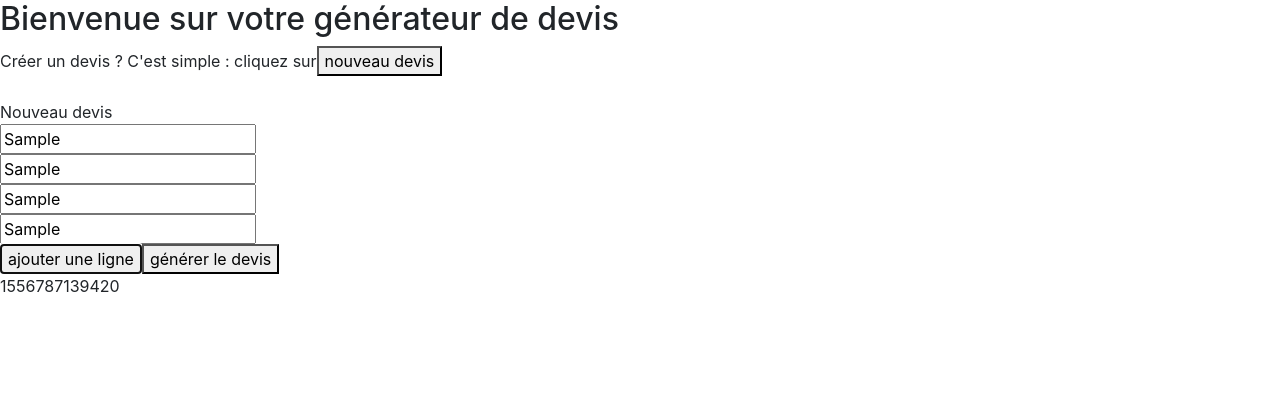
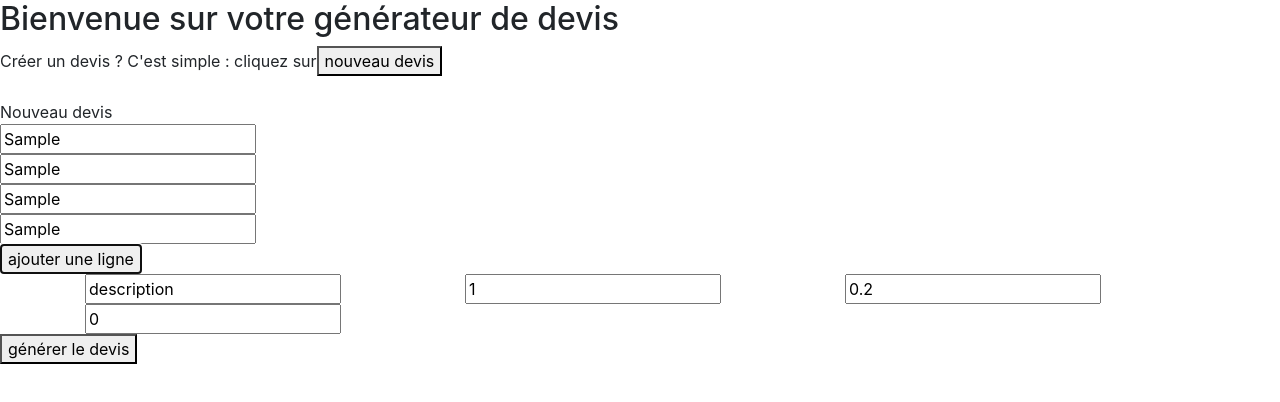
Before and after one commit to sandix34/Devis-generator-react, a React (Create React App) app: page / in a window 1280 px wide. Both pictures are taken after typing "Sample", "Sample", "Sample", "Sample" into the empty fields and a click on the button "ajouter une ligne". Shown: the top 402 px of the page. Built offline with nearby package versions, Linux system fonts and the light colour scheme.

Commit message:
Manage item status changes

```diff
--- a/src/components/EstimateForm.jsx
+++ b/src/components/EstimateForm.jsx
@@ -57,8 +57,17 @@ class EstimateForm extends Component {
             amount: 0
         };
         this.setState({ items: items });
+    }
 
-    }
+    handleItemChange = (evt, item, field) => {
+        console.log(evt.currentTarget.value, item, field);
+        const value = evt.currentTarget.value;
+        const clonedItem = { ...item };
+        clonedItem[field] = value;
+        const clonedItems = { ...this.state.items };
+        clonedItems[clonedItem.id] = clonedItem ;
+        this.setState({ items: clonedItems });
+    };
 
     render() {
         return (
@@ -70,8 +79,8 @@ class EstimateForm extends Component {
                     <input type="text" name="customerFirstName" id="customerFirstName" placeholder="prénom" value={this.state.customerFirstName} onChange={evt => this.handleChange(evt,'customerFirstName')} /> <br/>
                     <input type="text" name="customerLastName" id="customerLastName" placeholder="nom" value={this.state.customerLastName} onChange={evt => this.handleChange(evt, 'customerLastName')} /> <br/>
                     <button onClick={ this.addItem }>ajouter une ligne</button>
+                    { Object.keys(this.state.items).map((itemId, index) => (<Item key={ index } item={this.state.items[itemId]} onItemChange={ this.handleItemChange } />)) }
                     <button type="submit">générer le devis</button>
-                    { Object.keys(this.state.items).map((itemId, index) => (<Item key={ index } item={this.state.items[itemId]} />)) }
                 </form>
             </>
         );
--- a/src/components/item.jsx
+++ b/src/components/item.jsx
@@ -2,8 +2,41 @@ import React from 'react';
 
 const Item = (props) => {
     return (
-        <div>{ props.item.id }</div>
-     );
+        <>
+            <div className="container">
+                <div className="row">
+                    <div className="col">
+                        <input
+                            type="text"
+                            name="description"
+                            value={props.item.description}
+                            onChange={evt => props.onItemChange(evt, props.item, "description")} />
+                    </div>
+                    <div className="col">
+                        <input
+                            type="number"
+                            name="quantité"
+                            value={props.item.quantity}
+                            onChange={evt => props.onItemChange(evt, props.item, "quantity")} />
+                    </div>
+                    <div className="col">
+                        <input
+                            type="text"
+                            name="taxe"
+                            value={props.item.taxe}
+                            onChange={evt => props.onItemChange(evt, props.item, "taxe")} />
+                    </div>
+                    <div className="col">
+                        <input
+                            type="text"
+                            name="amount"
+                            value={props.item.amount}
+                            onChange={evt => props.onItemChange(evt, props.item, "amount")} />
+                    </div>
+                </div>
+            </div>
+        </>
+    );
 }
 
 export default Item;
```
